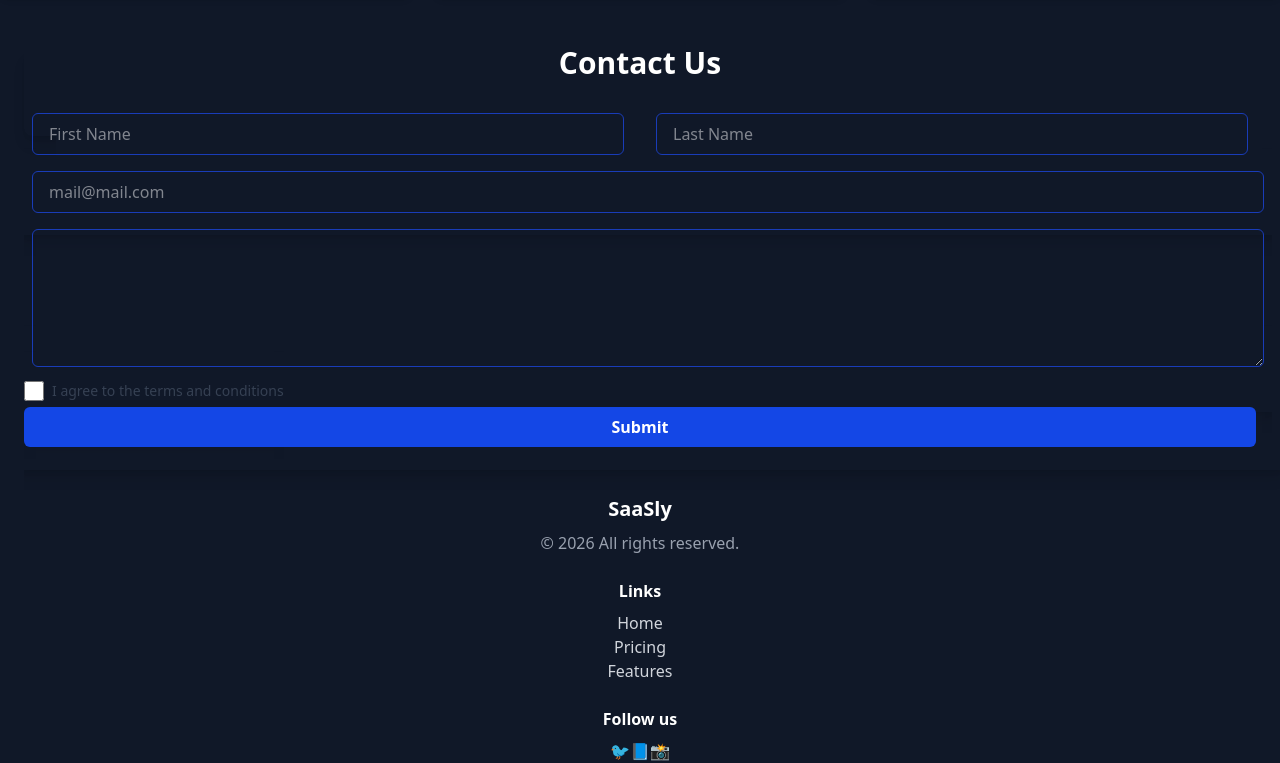
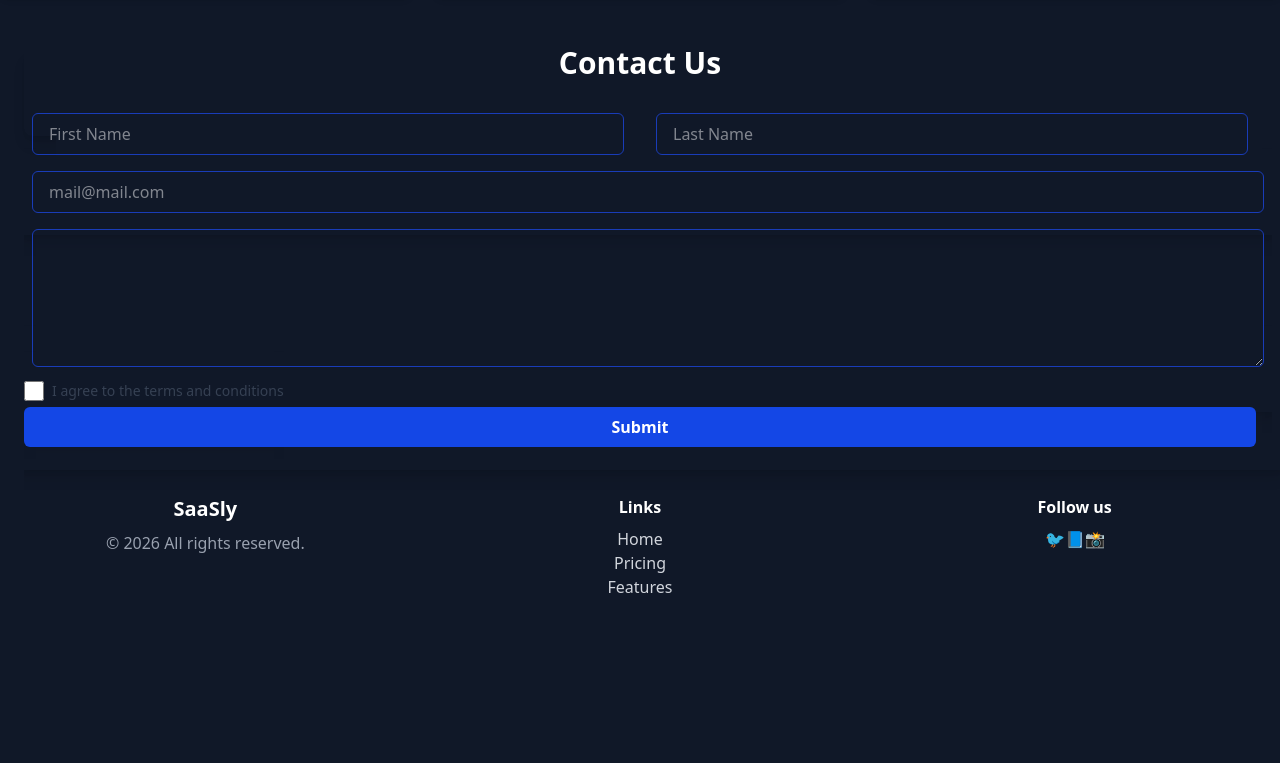
Before and after one commit to malikahsan13/tailwind_projects, a website: page Project6_final.html in a window 1280 px wide. Shown: the part 969-1732 px from the top of the page. After the commit the page ends 1568 px from the top, so only its background shows below. Drawn offline with Linux system fonts and the light colour scheme.

Commit message:
fixed footer section

```diff
--- a/Project6_final.html
+++ b/Project6_final.html
@@ -150,7 +150,7 @@
      <!-- footer -->
 
      <footer class="bg-gray-900 text-white">
-      <div class="grid grid-cols-1 md:grid-col-3 gap-6 text-center">
+      <div class="grid grid-cols-1 md:grid-cols-3 gap-6 text-center">
 
         <div class="">
           <h3 class="font-bold text-xl mb-2">SaaSly</h3>
```
